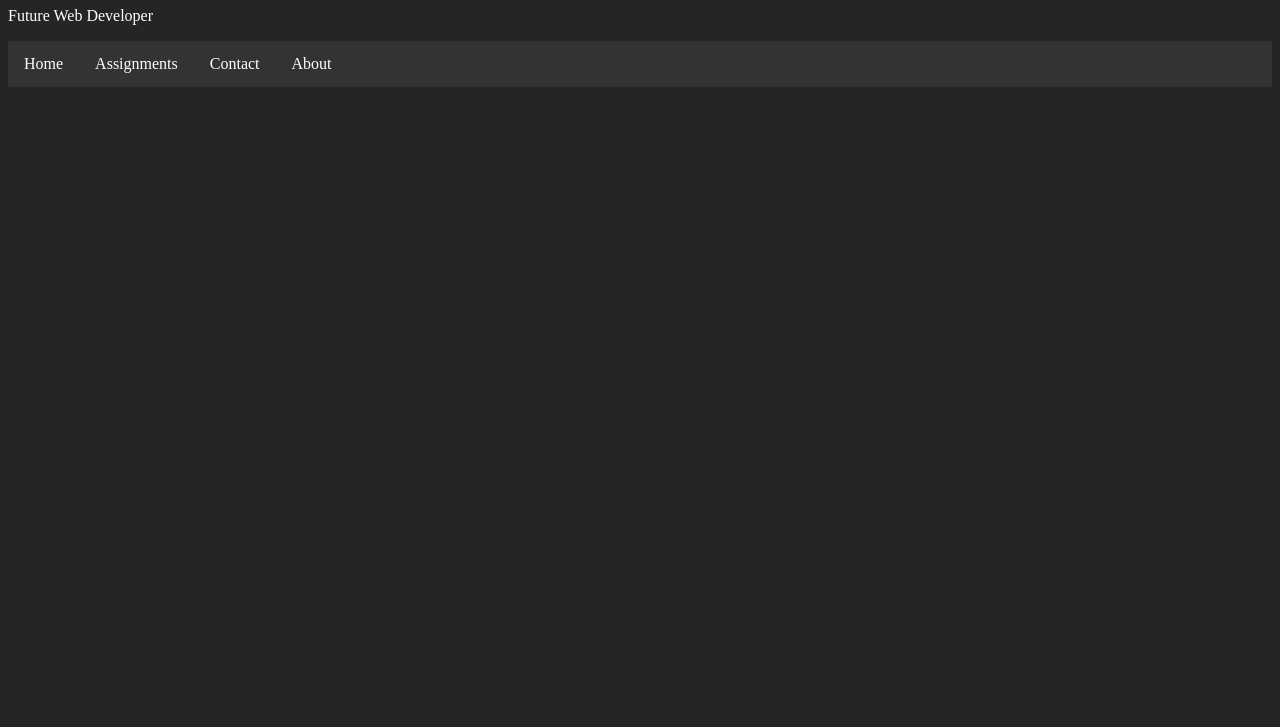
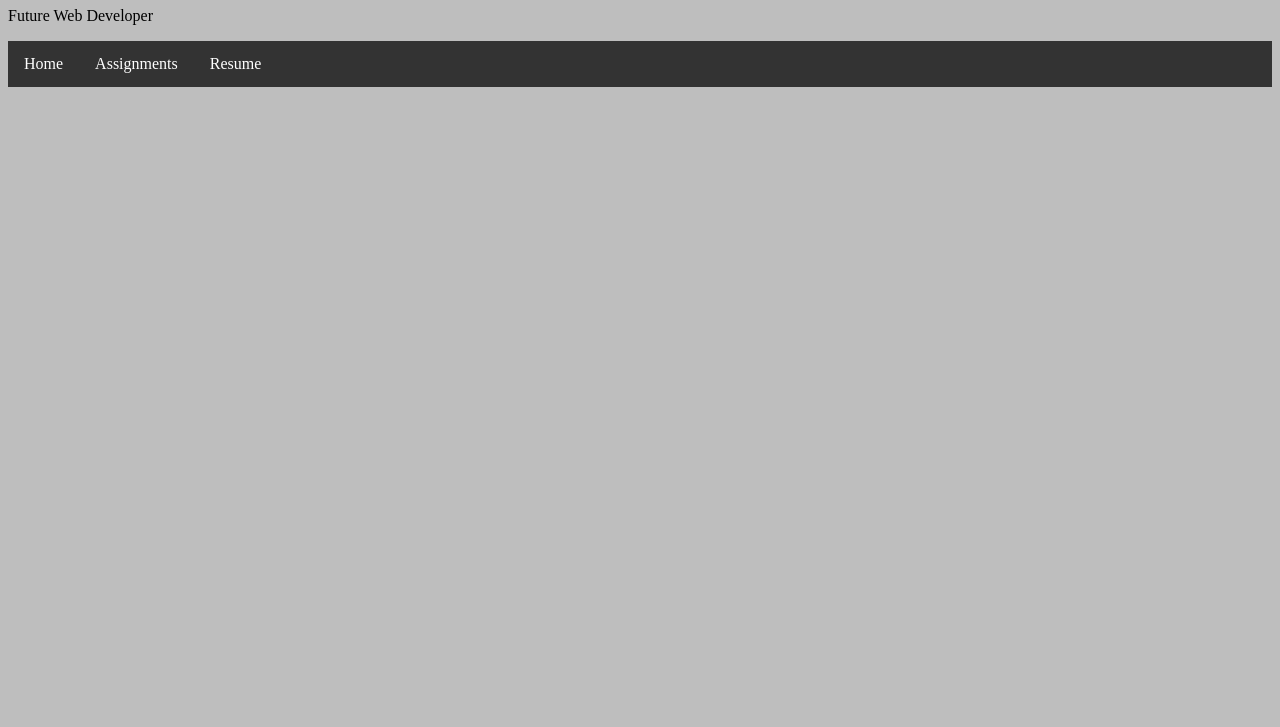
Before and after one commit to thekylemoses/kyle-moses-portfolio, a website: page static/index.html in a window 1280 px wide. Shown: the part 73-800 px from the top of the page. Drawn offline with Linux system fonts and the light colour scheme.

Commit message:
quality of life

```diff
--- a/static/index.css
+++ b/static/index.css
@@ -1,6 +1,6 @@
 body {
-    background-color: rgb(37, 37, 37);
-    color: white;
+    background-color: rgb(190, 190, 190);
+    color: rgb(0, 0, 0);
   }
 
   ul {
--- a/static/index.html
+++ b/static/index.html
@@ -2,7 +2,7 @@
 <html>
 <head>
 <link rel="stylesheet" href="index.css">
-<title>Kyle Moses</title>
+<title>Home</title>
 <style>
     ul {
       list-style-type: none;
@@ -37,8 +37,7 @@
     <ul>
       <li><a class="active" href="index.html">Home</a></li>
       <li><a href="past-assignments.html">Assignments</a></li>
-      <li><a href="#contact">Contact</a></li>
-      <li><a href="#about">About</a></li>
+      <li><a href="#Resume">Resume</a></li>
     </ul>
 
     </body>
```
